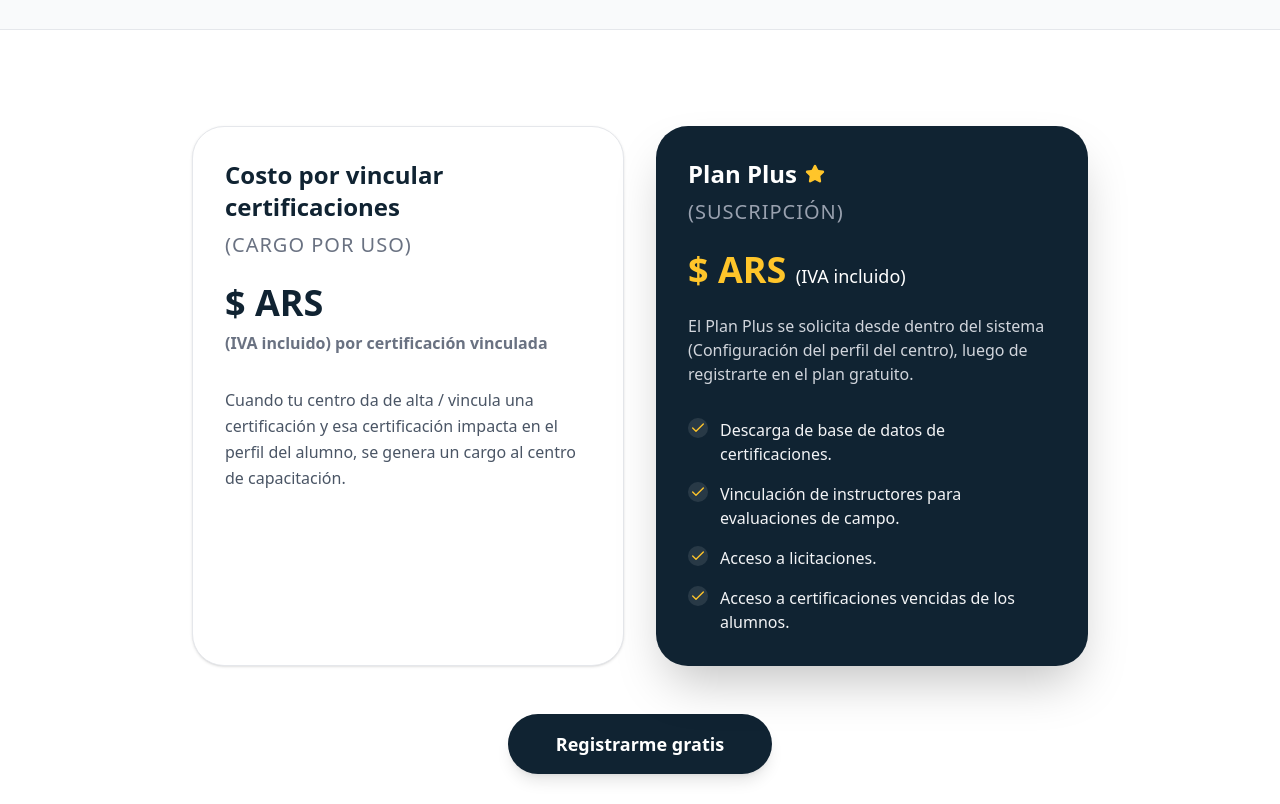
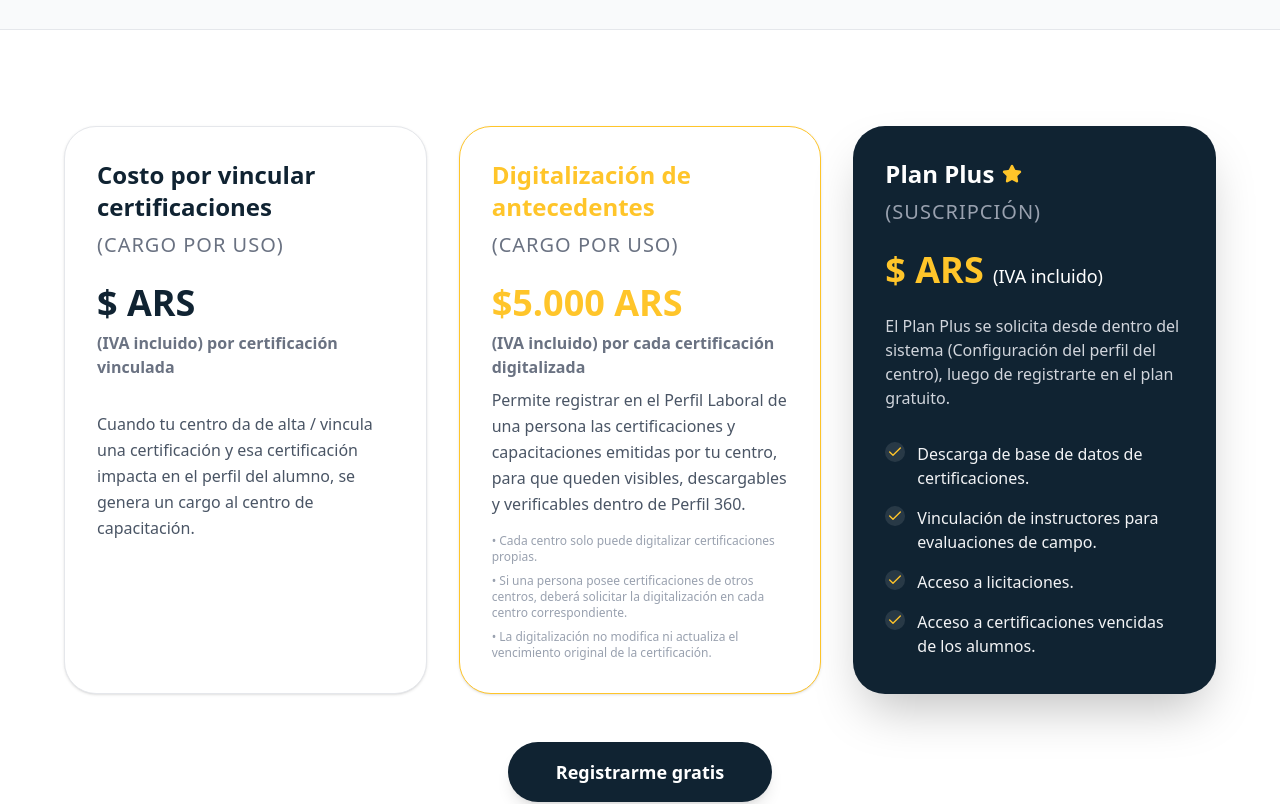
Before and after one commit to lbozzolo/perfil-360, a Next.js app: page /centros in a window 1280 px wide. Shown: the part 5620-6424 px from the top of the page. Built offline with nearby package versions, Linux system fonts and the light colour scheme; no server answers.

Commit message:
El botón 'Registrarme gratis' ahora dirige a la URL de registro del env en PlansCentros

```diff
--- a/src/app/centros/components/PlansCentros.tsx
+++ b/src/app/centros/components/PlansCentros.tsx
@@ -7,19 +7,33 @@ export default function PlansCentros() {
     <section id="planes" className="py-24 bg-white">
       <div className="max-w-7xl mx-auto px-4 md:px-8">
 
-        <div className="grid md:grid-cols-2 gap-8 max-w-4xl mx-auto mb-12">
+        <div className="grid md:grid-cols-3 gap-8 max-w-6xl mx-auto mb-12">
 
           {/* Plan Basico (Cargo por uso) */}
           <div className="relative bg-white rounded-3xl border border-gray-200 p-8 shadow-sm hover:shadow-md transition-shadow">
             <h3 className="text-2xl font-bold text-deep-blue mb-2">Costo por vincular certificaciones</h3>
             <div className="text-xl font-medium text-gray-500 mb-6 uppercase tracking-wider">(Cargo por uso)</div>
-
             <div className="text-4xl font-bold text-deep-blue mb-2">${process.env.NEXT_PUBLIC_PRICE_CERTIFICATION} ARS</div>
             <p className="text-gray-500 mb-8 font-bold">(IVA incluido) por certificación vinculada</p>
-
             <p className="text-gray-600 leading-relaxed">
               Cuando tu centro da de alta / vincula una certificación y esa certificación impacta en el perfil del alumno, se genera un cargo al centro de capacitación.
             </p>
+          </div>
+
+          {/* Nueva tarjeta: Digitalización de antecedentes */}
+          <div className="relative bg-white rounded-3xl border border-360-yellow p-8 shadow-sm hover:shadow-md transition-shadow">
+            <h3 className="text-2xl font-bold text-360-yellow mb-2">Digitalización de antecedentes</h3>
+            <div className="text-xl font-medium text-gray-500 mb-6 uppercase tracking-wider">(Cargo por uso)</div>
+            <div className="text-4xl font-bold text-360-yellow mb-2">$5.000 ARS</div>
+            <p className="text-gray-500 mb-2 font-bold">(IVA incluido) por cada certificación digitalizada</p>
+            <p className="text-gray-600 leading-relaxed mb-4">
+              Permite registrar en el Perfil Laboral de una persona las certificaciones y capacitaciones emitidas por tu centro, para que queden visibles, descargables y verificables dentro de Perfil 360.
+            </p>
+            <ul className="text-xs text-gray-400 space-y-2 mt-4">
+              <li>• Cada centro solo puede digitalizar certificaciones propias.</li>
+              <li>• Si una persona posee certificaciones de otros centros, deberá solicitar la digitalización en cada centro correspondiente.</li>
+              <li>• La digitalización no modifica ni actualiza el vencimiento original de la certificación.</li>
+            </ul>
           </div>
 
           {/* Plan Pro */}
@@ -59,9 +73,14 @@ export default function PlansCentros() {
 
         {/* Botón único exterior */}
         <div className="flex justify-center">
-            <button className="px-12 py-4 text-lg bg-deep-blue text-white font-bold rounded-full hover:bg-perfil-blue transition-all shadow-lg hover:shadow-xl transform hover:-translate-y-1">
-              Registrarme gratis
-            </button>
+          <a
+            href={process.env.NEXT_PUBLIC_REGISTRO_URL || '#'}
+            target="_blank"
+            rel="noopener noreferrer"
+            className="px-12 py-4 text-lg bg-deep-blue text-white font-bold rounded-full hover:bg-perfil-blue transition-all shadow-lg hover:shadow-xl transform hover:-translate-y-1 text-center"
+          >
+            Registrarme gratis
+          </a>
         </div>
 
       </div>
```
